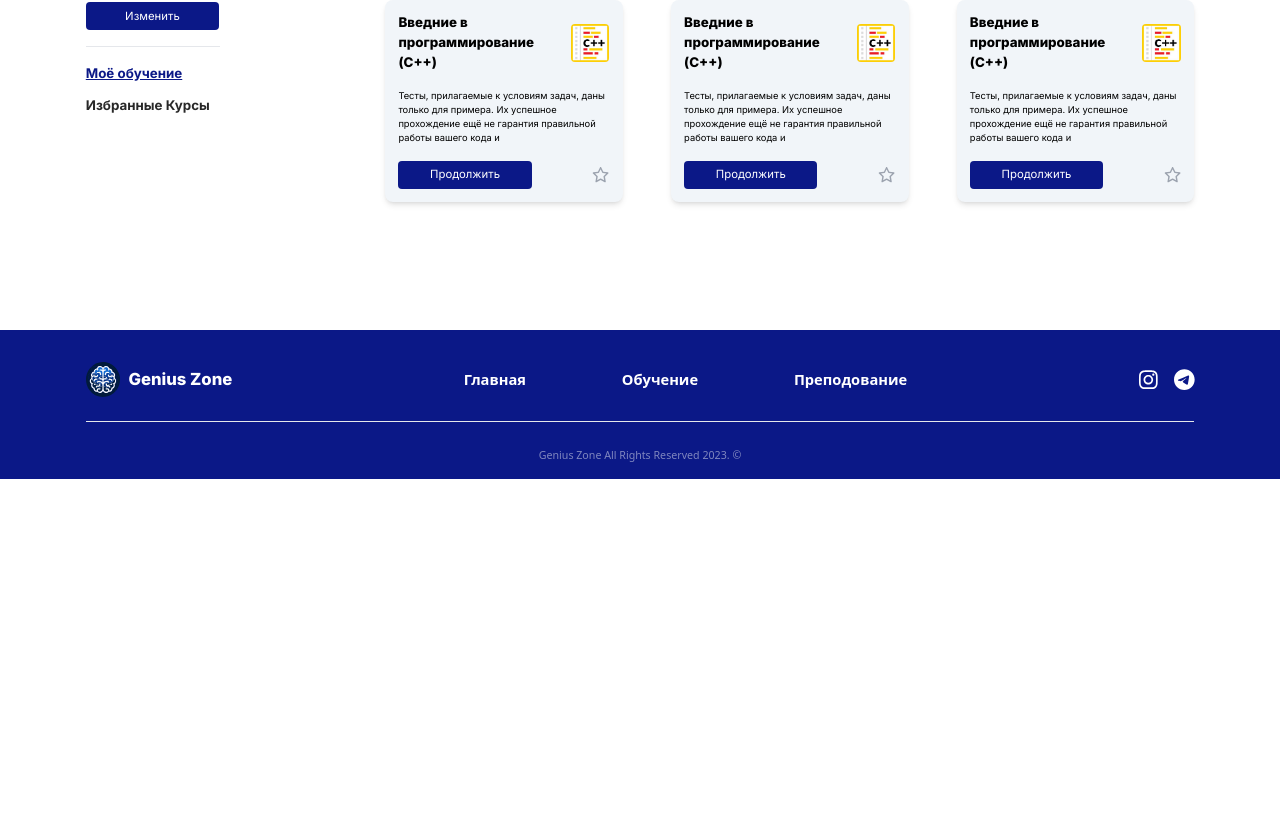
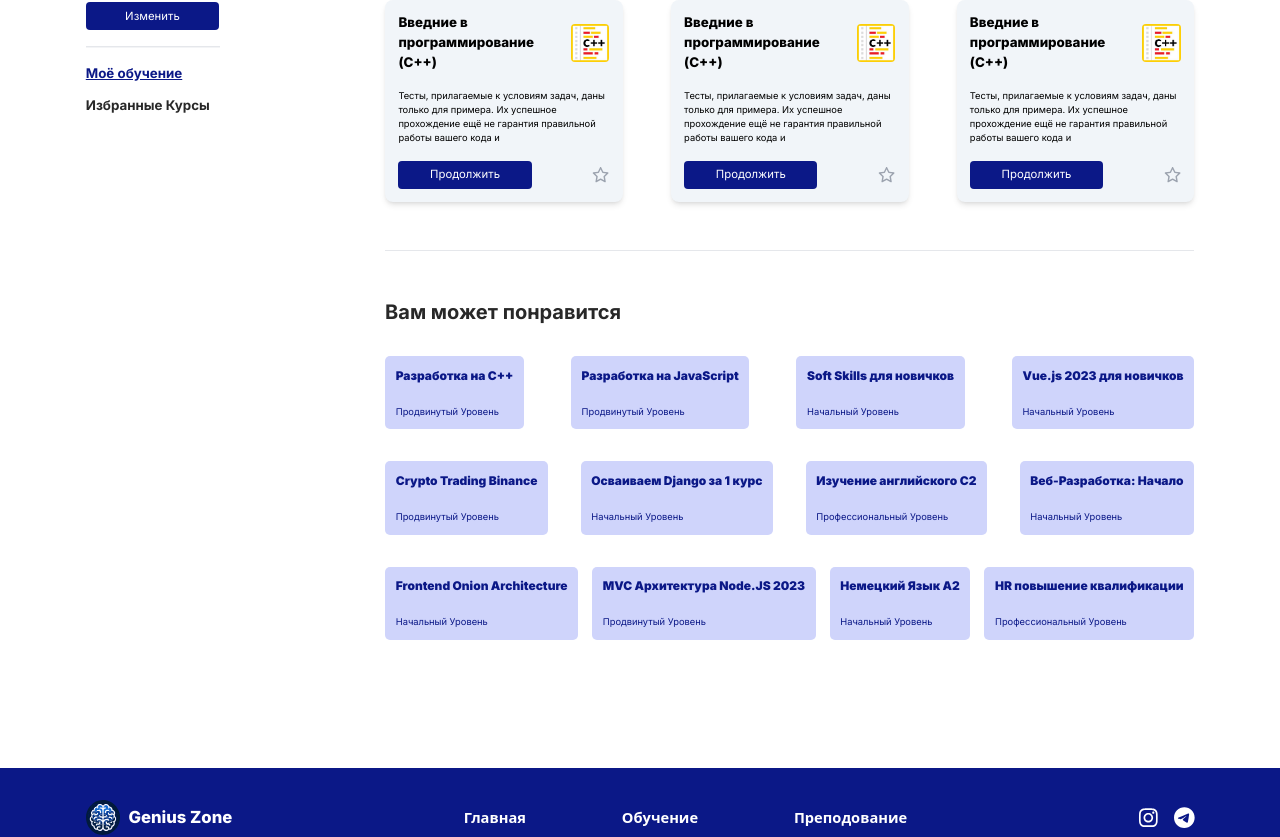
Before and after one commit to k1ngsterr1/genius-zone, a React (Vite) app: page /user in a window 1280 px wide. Shown: the part 517-1354 px from the top of the page. Before the commit the page ends 996 px from the top, so only its background shows below. Built offline with nearby package versions, Linux system fonts and the light colour scheme.

Commit message:
Version 1.4.0

```diff
--- /dev/null
+++ b/src/shared/ui/CategoryTab/index.tsx
@@ -0,0 +1,17 @@
+import React from "react";
+
+import "./styles.scss";
+
+interface CategoryTabProps {
+  name: string;
+  level: string;
+}
+
+export const CategoryTab: React.FC<CategoryTabProps> = ({ name, level }) => {
+  return (
+    <div className="category-tab flex flex-col items-start">
+      <span className="category-tab__text">{name}</span>
+      <span className="category-tab__level mt-5">{level} Уровень</span>
+    </div>
+  );
+};
--- /dev/null
+++ b/src/shared/ui/CategoryTab/styles.scss
@@ -0,0 +1,35 @@
+.category-tab {
+  width: auto;
+  height: auto;
+  padding: clamp(8px, 0.83328vw, 32px);
+  border-radius: 5px;
+  cursor: pointer;
+  @apply bg-custom-light-blue;
+  transition: 0.3s all;
+  &:hover {
+    background: #9fa8f7;
+    @apply shadow-md;
+  }
+
+  &:hover &__text {
+    @apply text-custom-hover-blue;
+  }
+  &:hover &__level {
+    @apply text-custom-hover-blue;
+  }
+
+  &__text {
+    font-size: clamp(9px, 0.93744vw, 36px);
+    font-weight: 900;
+    font-family: Inter;
+    @apply text-custom-blue;
+    transition: 0.3s all;
+  }
+
+  &__level {
+    font-size: clamp(7px, 0.72912vw, 28px);
+    font-family: Inter;
+    @apply text-custom-blue;
+    transition: 0.3s all;
+  }
+}
--- a/src/shared/ui/Separator/index.tsx
+++ b/src/shared/ui/Separator/index.tsx
@@ -13,5 +13,5 @@ export const Separator: React.FC<SeparatorProps> = ({
   margin,
   color,
 }) => {
-  return <hr className={`horizontal-separator ${width} ${margin}`} />;
+  return <hr className={`horizontal-separator ${width} ${margin} ${color}`} />;
 };
--- a/src/widgets/User/index.tsx
+++ b/src/widgets/User/index.tsx
@@ -1,5 +1,3 @@
-import image from "@assets/ruslan.jpg";
-
 import { UtilityButton } from "@shared/ui/UtilityButton";
 import { Footer } from "@features/Footer/ui";
 import { FontAwesomeIcon } from "@fortawesome/react-fontawesome";
@@ -7,7 +5,10 @@ import { faBriefcase, faStar } from "@fortawesome/free-solid-svg-icons";
 import { Separator } from "@shared/ui/Separator";
 import { CourseTab } from "@widgets/CoureTab";
 
+import image from "@assets/ruslan.jpg";
+
 import "./styles.scss";
+import { CategoryTab } from "@shared/ui/CategoryTab";
 
 export const UserScreen = () => {
   return (
@@ -73,6 +74,35 @@ export const UserScreen = () => {
             <CourseTab margin={"ml-12"} buttonText={"Продолжить"} />
             <CourseTab margin={"ml-12"} buttonText={"Продолжить"} />
           </div>
+          <Separator width="w-[100%]" margin="mt-12 mb-12" />
+          <h2 className="main-heading">Вам может понравится</h2>
+          <div className="w-full flex items-center justify-between mt-8">
+            <CategoryTab name="Разработка на C++" level="Продвинутый" />
+            <CategoryTab name="Разработка на JavaScript" level="Продвинутый" />
+            <CategoryTab name="Soft Skills для новичков" level="Начальный" />
+            <CategoryTab name="Vue.js 2023 для новичков" level="Начальный" />
+          </div>
+          <div className="w-full flex items-center justify-between mt-8">
+            <CategoryTab name="Crypto Trading Binance" level="Продвинутый" />
+            <CategoryTab name="Осваиваем Django за 1 курс" level="Начальный" />
+            <CategoryTab
+              name="Изучение английского C2"
+              level="Профессиональный"
+            />
+            <CategoryTab name="Веб-Разработка: Начало" level="Начальный" />
+          </div>
+          <div className="w-full flex items-center justify-between mt-8">
+            <CategoryTab name="Frontend Onion Architecture" level="Начальный" />
+            <CategoryTab
+              name="MVC Архитектура Node.JS 2023"
+              level="Продвинутый"
+            />
+            <CategoryTab name="Немецкий Язык A2" level="Начальный" />
+            <CategoryTab
+              name="HR повышение квалификации"
+              level="Профессиональный"
+            />
+          </div>
         </div>
       </main>
       <Footer />
--- a/tailwind.config.js
+++ b/tailwind.config.js
@@ -5,6 +5,8 @@ export default {
     extend: {
       colors: {
         "custom-blue": "#0B1887",
+        "custom-hover-blue": "#0f20b9",
+        "custom-light-blue": "#CFD4FB",
         "custom-black": "#282828",
       },
     },
```
